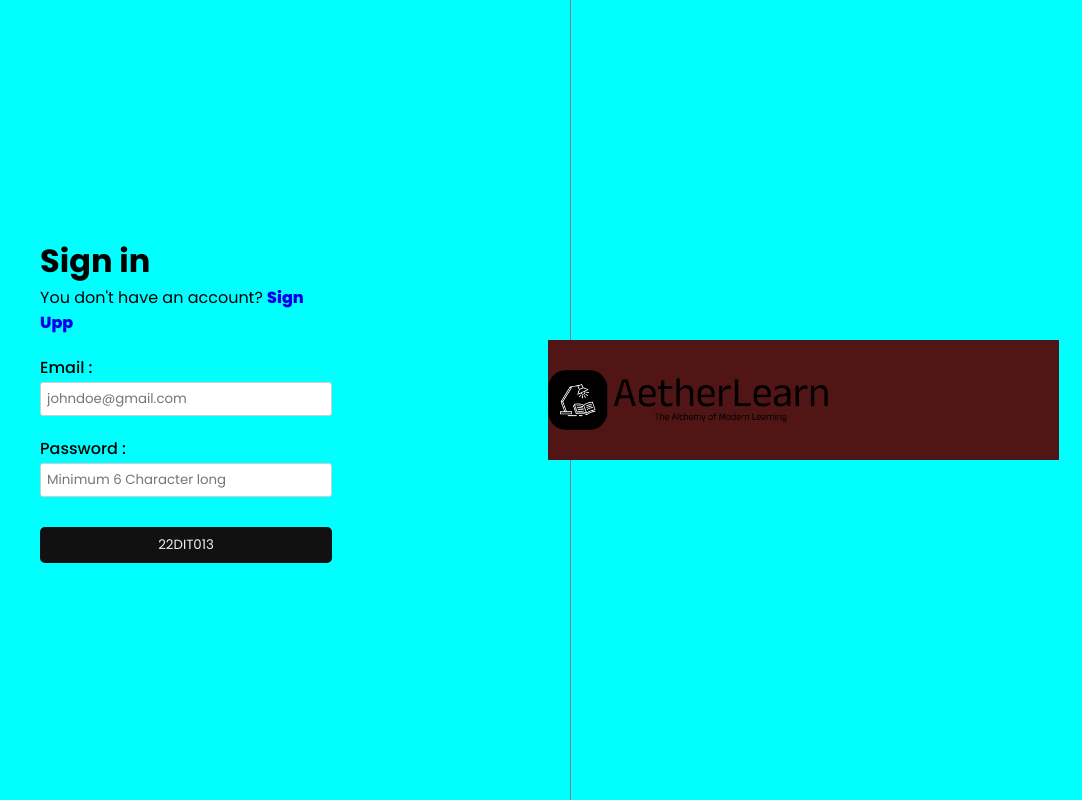
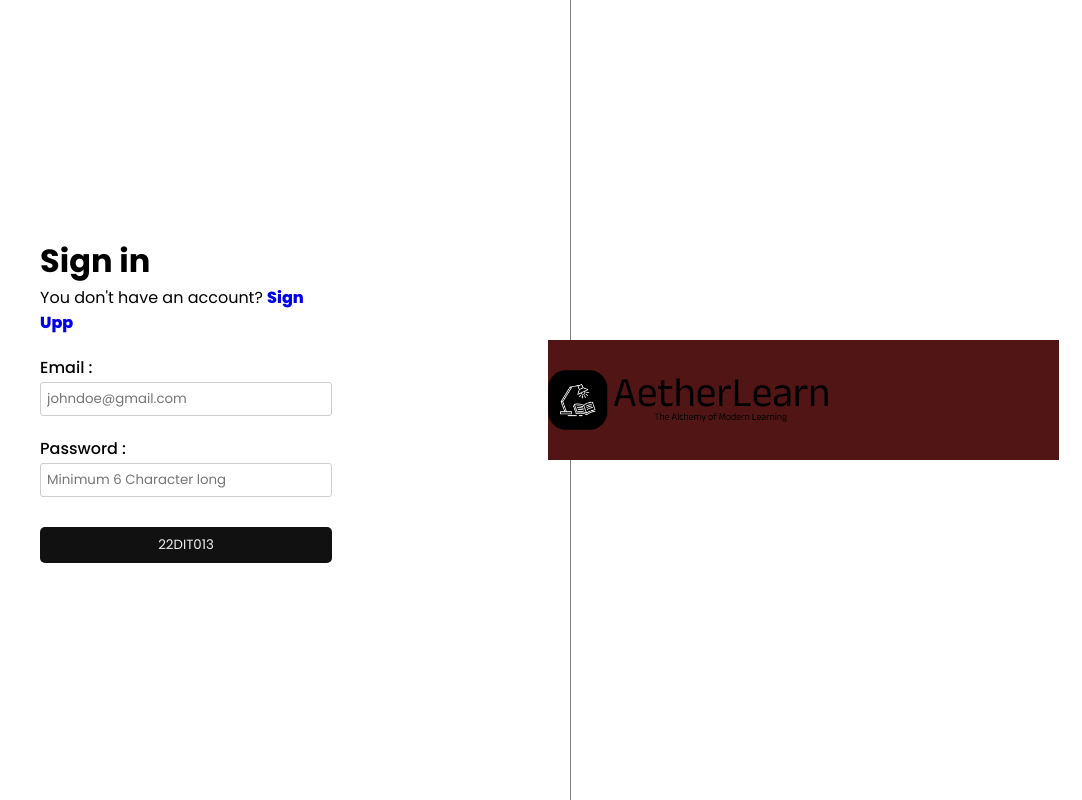
Before and after one commit to Haridungrani/Aetherlearn_frontend, a React (Vite) app: page / in a window 1280 px wide. Shown: the whole page, without its empty margins (198-1280 px from the left). Built offline with nearby package versions, Linux system fonts and the light colour scheme.

Commit message:
no color

```diff
--- a/src/Pages/Login/Login.module.css
+++ b/src/Pages/Login/Login.module.css
@@ -2,7 +2,6 @@
     height: 100vh;
     width: 100vw;
     display: flex;
-    background-color: aqua;
 }
 
 .formContainer {
```
